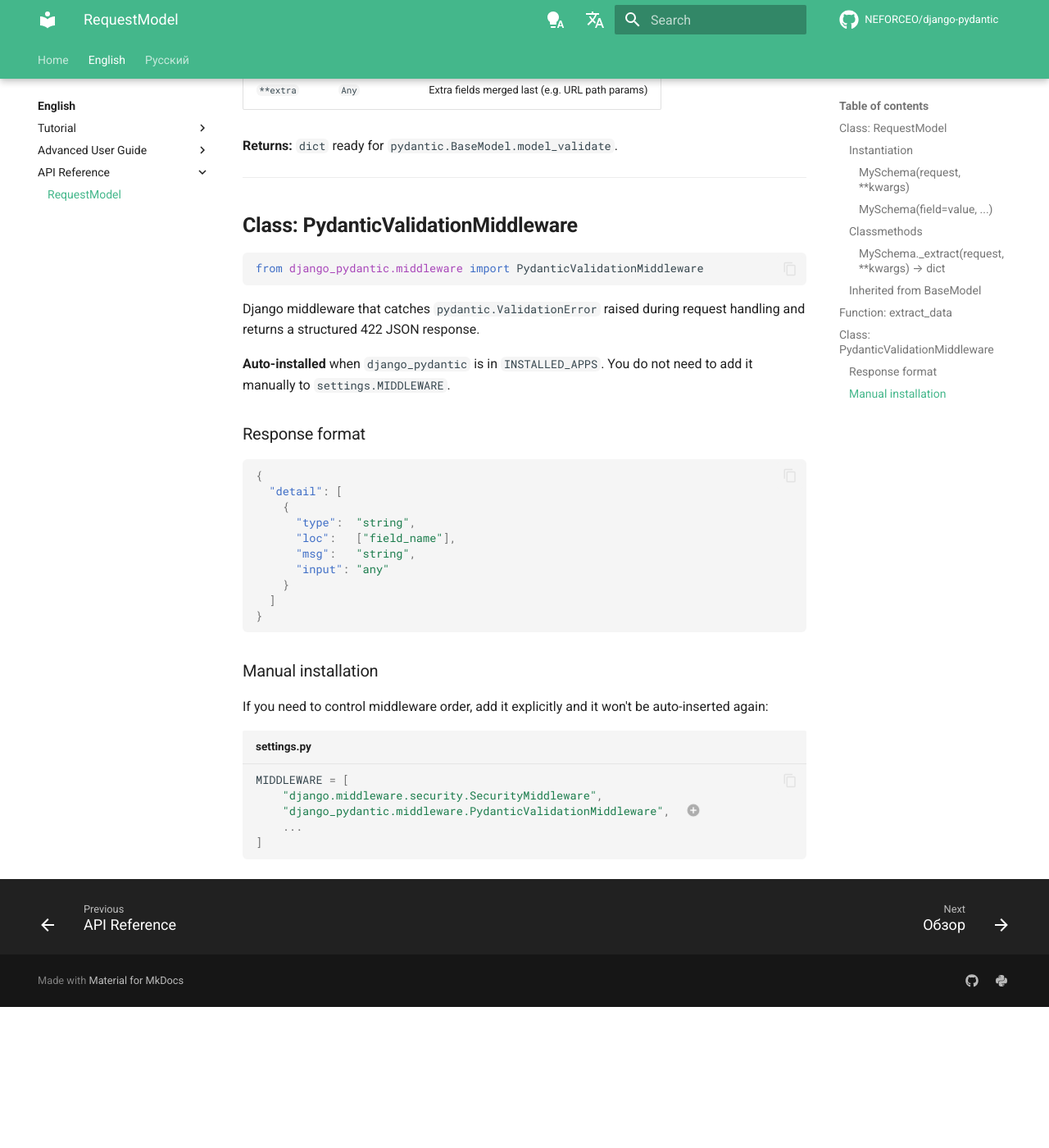
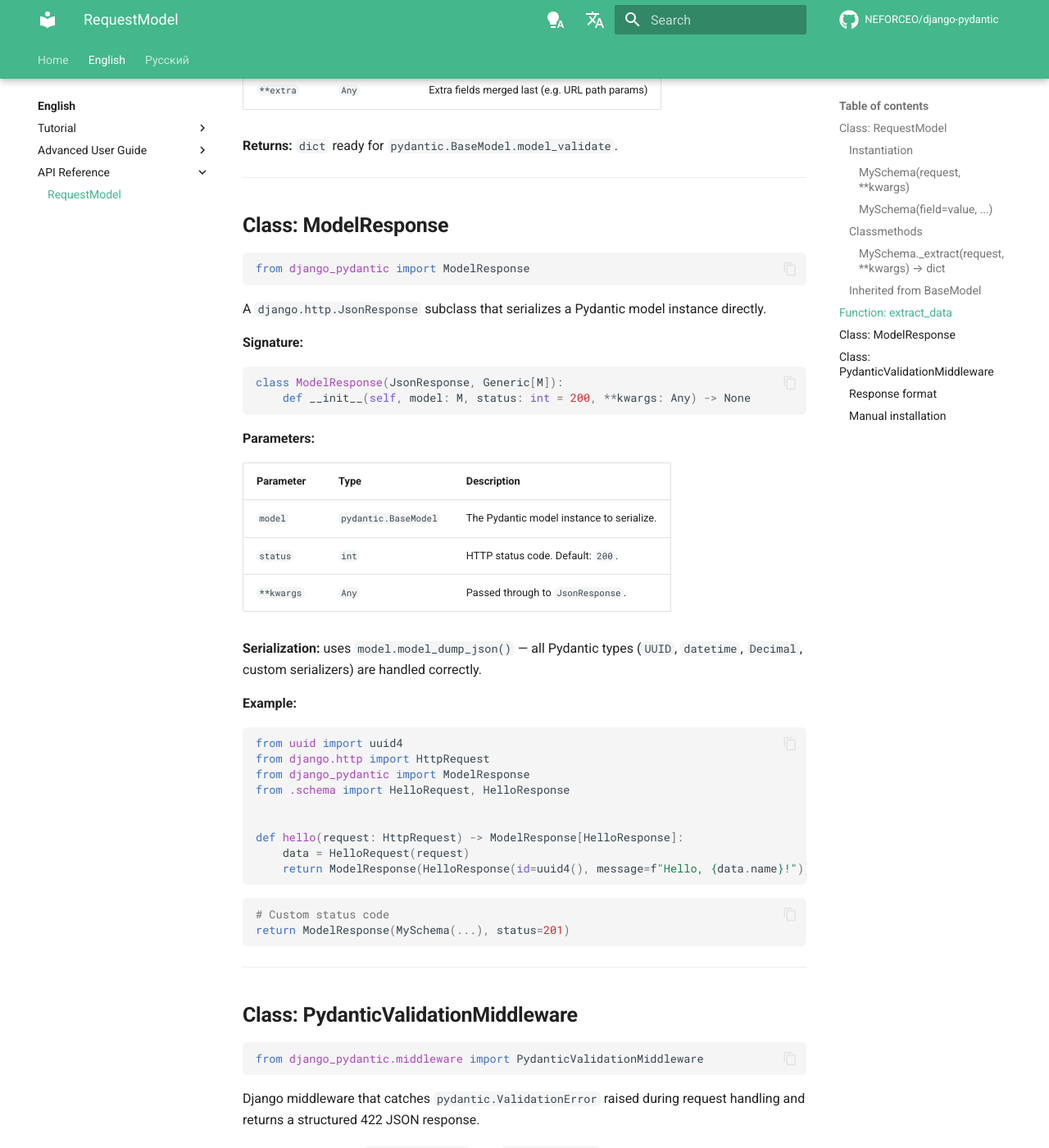
Before and after one commit to NEFORCEO/django-pydantic, an MkDocs documentation site: the page built from docs/en/reference/request-model.md, in a window 1280 px wide and 1400 px high, scrolled down 2502 px. Shown: the whole window at 82% size. Built offline with MkDocs 1.6.1 and Material for MkDocs 9.7.7, drawn with Linux system fonts in a browser that asks for light colours; comment, search, counter and statistics services are not loaded; before the commit the page ends 3730 px from its top, so only the background shows below that.

Commit message:
docs: update request-model.md

````diff
--- a/docs/en/reference/request-model.md
+++ b/docs/en/reference/request-model.md
@@ -105,6 +105,52 @@ Builds a flat `dict` from a Django `HttpRequest` by merging:
 
 ---
 
+## Class: ModelResponse
+
+```python
+from django_pydantic import ModelResponse
+```
+
+A `django.http.JsonResponse` subclass that serializes a Pydantic model instance directly.
+
+**Signature:**
+
+```python
+class ModelResponse(JsonResponse, Generic[M]):
+    def __init__(self, model: M, status: int = 200, **kwargs: Any) -> None
+```
+
+**Parameters:**
+
+| Parameter | Type | Description |
+|-----------|------|-------------|
+| `model` | `pydantic.BaseModel` | The Pydantic model instance to serialize. |
+| `status` | `int` | HTTP status code. Default: `200`. |
+| `**kwargs` | `Any` | Passed through to `JsonResponse`. |
+
+**Serialization:** uses `model.model_dump_json()` — all Pydantic types (`UUID`, `datetime`, `Decimal`, custom serializers) are handled correctly.
+
+**Example:**
+
+```python
+from uuid import uuid4
+from django.http import HttpRequest
+from django_pydantic import ModelResponse
+from .schema import HelloRequest, HelloResponse
+
+
+def hello(request: HttpRequest) -> ModelResponse[HelloResponse]:
+    data = HelloRequest(request)
+    return ModelResponse(HelloResponse(id=uuid4(), message=f"Hello, {data.name}!"))
+```
+
+```python
+# Custom status code
+return ModelResponse(MySchema(...), status=201)
+```
+
+---
+
 ## Class: PydanticValidationMiddleware
 
 ```python
````
